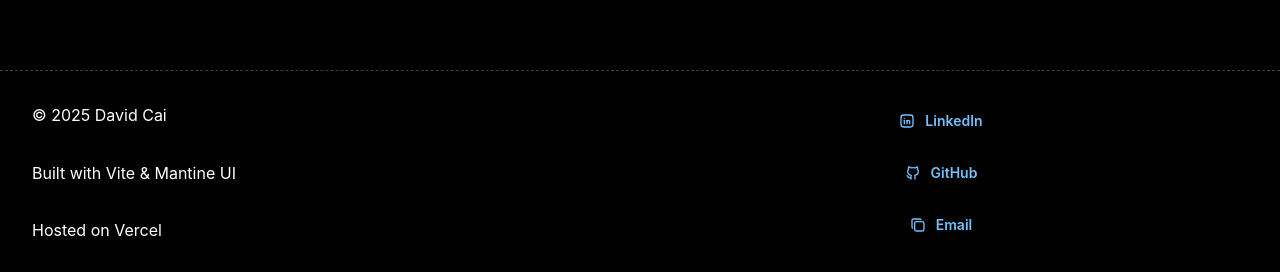
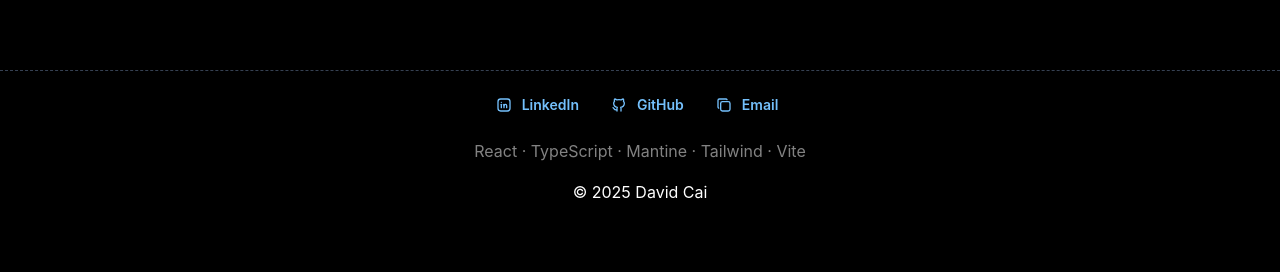
Before and after one commit to davidxcai/david-cai-portfolio, a React (Vite) app: page / in a window 1280 px wide. Shown: the part 2006-2278 px from the top of the page. After the commit the page ends 2243 px from the top, so only its background shows below. Built offline with nearby package versions, Linux system fonts and the light colour scheme.

Commit message:
Added todos and imported image

```diff
--- a/src/App.tsx
+++ b/src/App.tsx
@@ -3,6 +3,12 @@ import { About, Homepage, NotFound, Resume } from "./pages";
 import { AppShell } from "@mantine/core";
 import { useDisclosure } from "@mantine/hooks";
 import { Routes, Route } from "react-router";
+
+// TODO:
+// download and directly host fonts and images
+// toggle dark/light mode - user preference
+// possible move hamburger to left side
+// integrate mantine components instead of tailwind
 
 function App() {
     const [opened, { toggle }] = useDisclosure();
--- a/src/components/Footer.tsx
+++ b/src/components/Footer.tsx
@@ -6,16 +6,16 @@ import {
     IconCheck,
 } from "@tabler/icons-react";
 
+// TODO:
+// style footer - improve visual heirarchy
+// adjust spacing
+// possibly add icons for links
+
 export function Footer() {
     return (
-        <footer className=" text-white p-4 mt-auto border-t-1 border-dashed border-gray-700">
-            <div className="max-w-7xl mx-auto p-4 flex flex-row items-stretch flex-wrap">
-                <div className="w-1/2 flex flex-col justify-between">
-                    <Text>© 2025 David Cai</Text>
-                    <Text>Built with Vite & Mantine UI</Text>
-                    <Text>Hosted on Vercel</Text>
-                </div>
-                <div className="w-1/2 flex flex-col gap-4 ">
+        <footer className=" text-white p-4 mb-4 mt-auto border-t-1 border-dashed border-gray-700">
+            <div className="max-w-7xl mx-auto flex flex-col text-center gap-4">
+                <div className="flex flex-row justify-center flex-wrap">
                     <Button
                         leftSection={<IconBrandLinkedin size={16} />}
                         variant="transparent"
@@ -58,6 +58,11 @@ export function Footer() {
                         )}
                     </CopyButton>
                 </div>
+
+                <Text c="dimmed">
+                    React · TypeScript · Mantine · Tailwind · Vite
+                </Text>
+                <Text>© 2025 David Cai</Text>
             </div>
         </footer>
     );
--- a/src/components/Header.tsx
+++ b/src/components/Header.tsx
@@ -6,6 +6,9 @@ interface HeaderProps {
     isOpen: boolean;
     toggle: () => void;
 }
+
+// TODO:
+// name in header should be a link to homepage / scroll to top
 
 export function Header({ isOpen, toggle }: HeaderProps) {
     const isMobile = useMediaQuery("(max-width: 768px)");
--- a/src/components/Navbar.tsx
+++ b/src/components/Navbar.tsx
@@ -1,5 +1,10 @@
 import { AppShell } from "@mantine/core";
 import { Navlinks } from "./Navlinks";
+
+// TODO:
+// swipe to close
+// prevent users from scrolling while navbar is open in mobile
+// close navbar after clicking a link
 
 export function Navbar() {
     return (
--- a/src/data/projects.ts
+++ b/src/data/projects.ts
@@ -1,4 +1,5 @@
 import mobiAdminPortal from "../assets/mobi-admin-portal.png";
+import matcha from "../assets/matcha.png";
 export type Project = {
     name: string;
     description: string;
@@ -18,7 +19,7 @@ export const projects: Project[] = [
         name: "Matcha Mail",
         description: "My personal portfolio website.",
         technologies: ["Supabase", "Shadcn", "Tailwind CSS"],
-        image: "/images/portfolio.png",
+        image: matcha,
         url: "https://matcha-steel.vercel.app",
     },
     {
--- a/src/index.css
+++ b/src/index.css
@@ -5,6 +5,13 @@ body {
     display: flex;
     flex-direction: column;
     height: 100dvh;
+}
+
+@media (prefers-reduced-motion: reduce) {
+    * {
+        animation: none !important;
+        transition: none !important;
+    }
 }
 
 button {
--- a/src/pages/Homepage.tsx
+++ b/src/pages/Homepage.tsx
@@ -3,6 +3,15 @@ import { Button, Flex } from "@mantine/core";
 import { useMediaQuery } from "@mantine/hooks";
 import { ProfilePicture } from "../assets/ProfilePicture";
 import { projects } from "../data/projects";
+import { NavLink } from "react-router-dom";
+
+// TODO:
+// somehow integrate projects path into homepage after certain scroll
+// create seperate projects component
+// projects will be loaded as links in project list section
+// - on project click, project list will unmount and will redirect to /project/:projectname
+// - on back click, project list will mount and redirect to /projects
+// fix animejs animation for svg
 
 export function Homepage() {
     const isMobile = useMediaQuery("(max-width: 768px)");
@@ -29,7 +38,12 @@ export function Homepage() {
                         A hobbyist web developer & computer science student
                     </p>
                     {isMobile && (
-                        <Button variant="outline" color="white">
+                        <Button
+                            variant="outline"
+                            color="white"
+                            component={NavLink}
+                            to="/resume"
+                        >
                             Resume
                         </Button>
                     )}
--- a/src/pages/Resume.tsx
+++ b/src/pages/Resume.tsx
@@ -1,5 +1,9 @@
 import { PDFViewer } from "../components/PDFViewer";
 import pdf from "../assets/david-cai-resume.pdf";
+
+// TODO:
+// instead of loading pdf onto page, create resume directly in page
+// add button to download pdf
 
 export function Resume() {
     return (
```
Also changed, not shown: src/assets/matcha.png (added).
